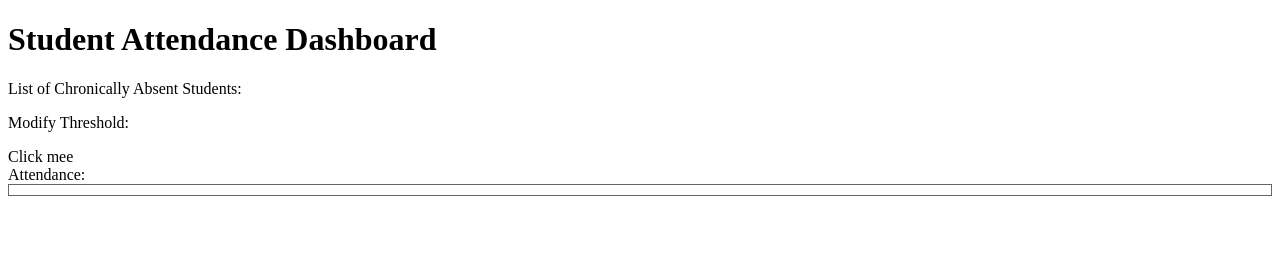
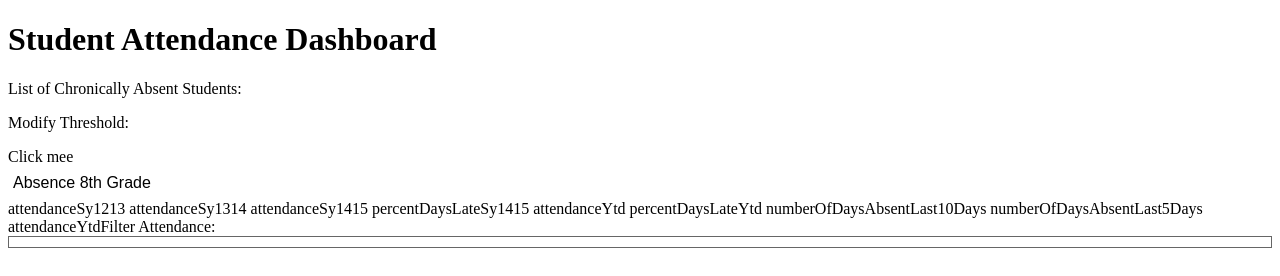
Before and after one commit to samguergen/StudentAttendance, a website: page app/index.html in a window 1280 px wide. Drawn offline with nearby package versions, Linux system fonts and the light colour scheme; some packages are replaced by stand-ins of ours.

Commit message:
only relevant absene type

```diff
--- a/app/index.html
+++ b/app/index.html
@@ -20,6 +20,29 @@
 
   <a ng-click="checkAttendance(attendance8thGrade)">Click mee</a>
 </div>
+
+<div class="absence-type">
+   <select>
+      <option>Absence 8th Grade</option>
+      <option>Absence Sy1213</option>
+      <option>Absence Sy1314</option>
+      <option>Absence Ytd</option>
+      <option>Absence YtdFilter</option>
+      <option>percentDaysLateSy1415</option>
+      <option>numberOfDaysAbsentLast10Days</option>
+      <option>numberOfDaysAbsentLast5Days</option>
+   </select>
+</div>
+
+attendanceSy1213
+attendanceSy1314
+attendanceSy1415
+percentDaysLateSy1415
+attendanceYtd
+percentDaysLateYtd
+numberOfDaysAbsentLast10Days
+numberOfDaysAbsentLast5Days
+attendanceYtdFilter
 
 <!-- <p> <a ng-click="loadStudentInfo()"> Click here to load data.</a> </p> -->
 <table>
--- a/app/scripts/app-ctrl.js
+++ b/app/scripts/app-ctrl.js
@@ -44,6 +44,7 @@ angular.module('myApp')
   // }
 
   $scope.checkAttendance = function(attendanceType) {
+    console.log('check attendance func initiated');
     for (var student in $scope.students) {
       if ((student[attendanceType] == 0) || (student[attendanceType] == "")) {
          $scope.absentStudents << student;
--- a/app/styles/index.css
+++ b/app/styles/index.css
@@ -11,3 +11,15 @@ th {
 tr td {
   padding: 1px 10px 5px 1px;
 }
+
+.absence-type select {
+   background: transparent;
+   width: 268px;
+   padding: 5px;
+   font-size: 16px;
+   line-height: 1;
+   border: 0;
+   border-radius: 0;
+   height: 34px;
+   -webkit-appearance: none;
+   }
```
